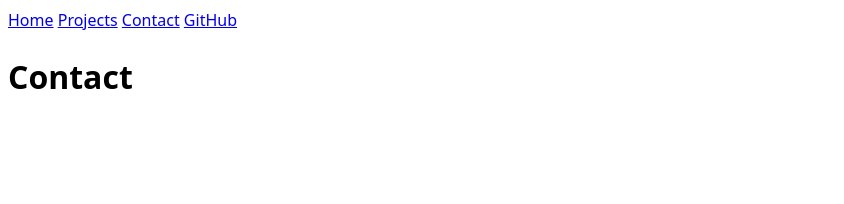
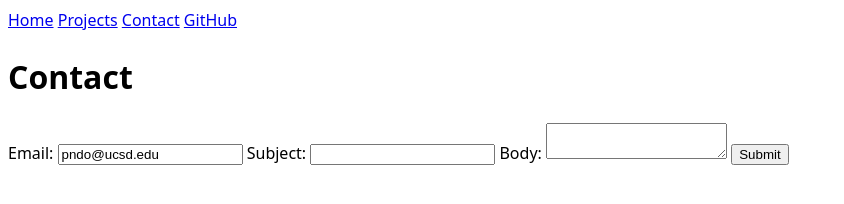
Before and after one commit to pndo06/portfolio, a plain HTML site: page contact/index.html in a window 1280 px wide. Shown: the whole page, without its empty margins (0-844 px from the left). Drawn offline with Linux system fonts and the light colour scheme; files that its build step writes are made by us from their sources.

Commit message:
Contact form added

```diff
--- a/contact/index.html
+++ b/contact/index.html
@@ -16,5 +16,12 @@
     </nav>
 
     <h1>Contact</h1>
+
+    <form action="mailto:pndo@ucsd.edu" method="POST" enctype="text/plain">
+        <label> Email: <input type="email" name="email" value="pndo@ucsd.edu"></label>
+        <label> Subject: <input name="subject"></label>
+        <label> Body: <textarea name="body"></textarea> </label>
+        <button>Submit</button>
+    </form>
 </body>
 </html>
```
